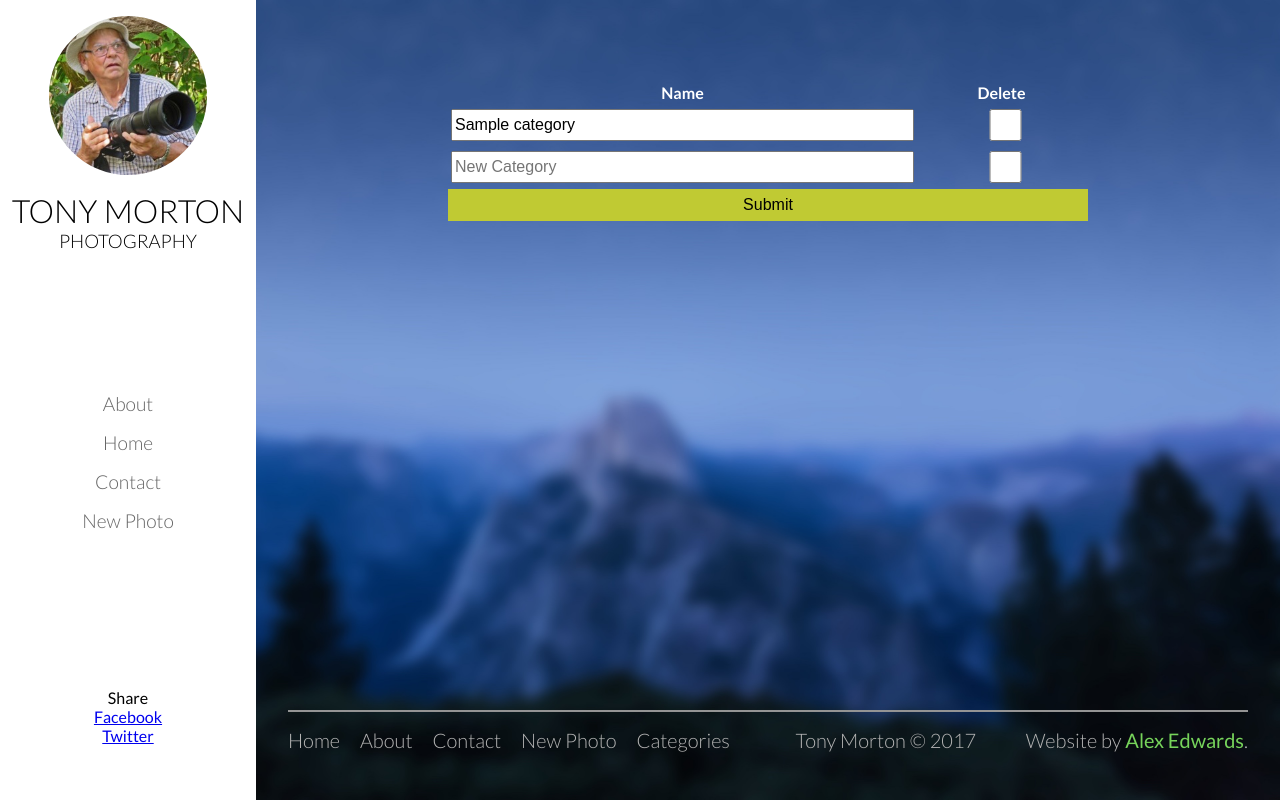
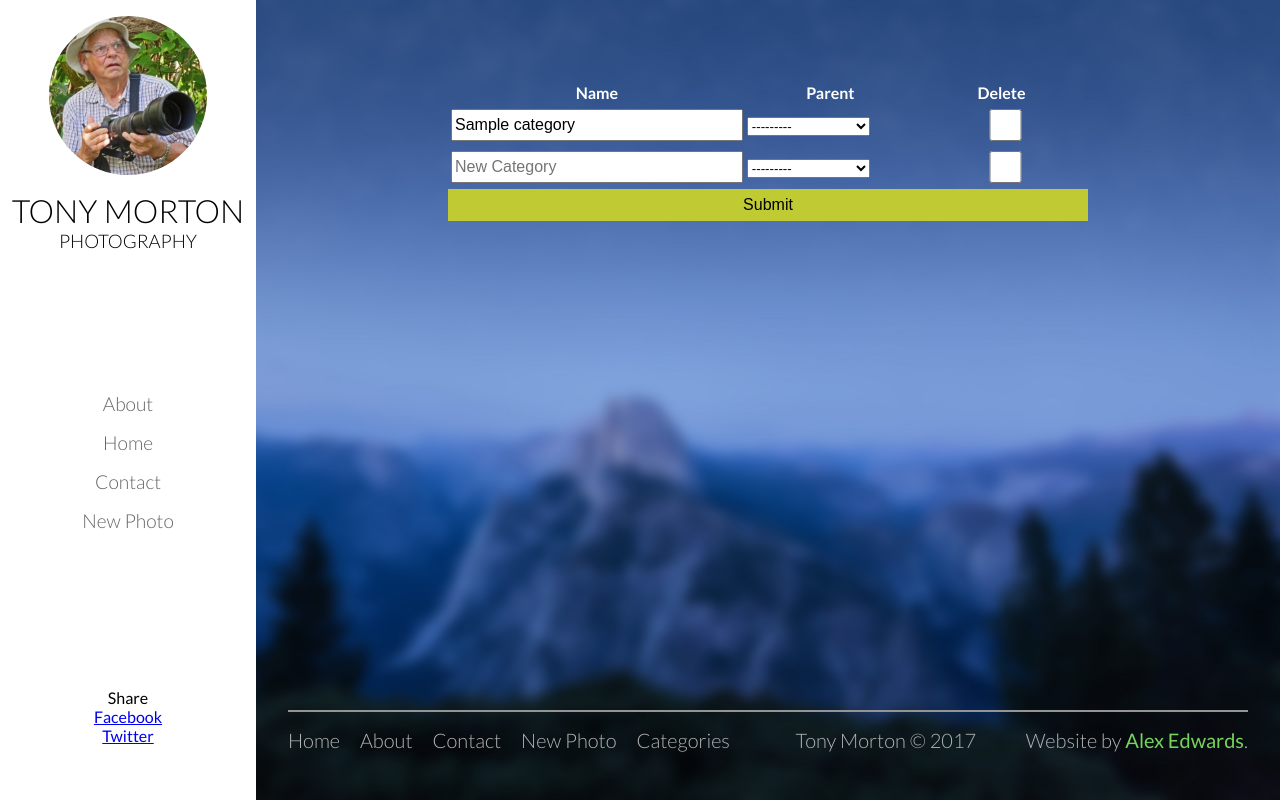
Before and after one commit to ae99/TonyMortonPhotography, a Django app: page /categories/ in a window 1280 px wide. Run offline with Django 3.2, Linux system fonts and the light colour scheme; a user stored in the database is signed in; tables that the repository leaves empty hold one stand-in row (values such as "Sample post").

Commit message:
Added Sub-Categories.

```diff
--- a/TMP/settings.py
+++ b/TMP/settings.py
@@ -28,7 +28,7 @@ SECRET_KEY = 'b6y)lr!87n*8e(odu#e+of2#cv$3(m96u%($9z$1d_u%bk@$_%'
 # SECURITY WARNING: don't run with debug turned on in production!
 DEBUG = False
 
-ALLOWED_HOSTS = ['alexedwards.xyz','127.0.0.1','tonymortonphotography.com']
+ALLOWED_HOSTS = ['alexedwards.xyz','127.0.0.1','tonymortonphotography.com','localhost']
 
 
 ##quwraRa-a?waQachAWRachutuc#U5Rev
--- a/photos/forms.py
+++ b/photos/forms.py
@@ -35,7 +35,7 @@ class CategoryForm(forms.ModelForm):
 
     class Meta:
         model = Category
-        fields = ('name',)
+        fields = ('name', 'parent')
 
 
 CategoryFormSet = modelformset_factory(Category, form=CategoryForm, can_delete=True)
--- a/photos/models.py
+++ b/photos/models.py
@@ -17,6 +17,7 @@ class Category(models.Model):
     # Defining Fields
     name = models.CharField(max_length=128, unique=True)
     slug = models.SlugField(unique=True)
+    parent = models.ForeignKey('self', blank=True, null=True)
 
     # Override default save method to "slugify" name
     # "Slugifing" makes string url-safe
--- a/photos/views.py
+++ b/photos/views.py
@@ -10,8 +10,38 @@ from photos.models import Category, Photo
 from photos.forms import NewPhotoForm, EditPhotoForm, CategoryFormSet
 
 
+def get_cats(categoryList,depth):
+    newList = []
+
+    for category in categoryList:
+        tempDict = {
+            'category': category,
+            'depth': depth
+        }
+
+        children = list(Category.objects.all().filter(parent=category))
+        tempDict['children'] = get_cats(children, depth + 1)
+
+        newList.append(tempDict)
+
+    return newList
+
+
+def flattern(aList):
+    category_list = []
+    for item in aList:
+        category_list.append({
+            'category': item['category'],
+            'depth': item['depth']
+        })
+
+        category_list += flattern(item['children'])
+
+    return category_list
+
+
 # View for index
-def index(request, category_slug="all", page_number=1):
+def index(request, category_slug = "all", page_number = 1):
     # If category is defined - see category view
     if category_slug == "all":
         photos_all = Photo.objects.all().order_by("-id")  # Return entire Database in reverse chronological order
@@ -21,7 +51,10 @@ def index(request, category_slug="all", page_number=1):
         photos_all = category.photos.order_by("id")  # Returns all photos for specific category
     paginator = Paginator(photos_all, 20)  # Paginates all photos into pages of 20
 
-    category_list = Category.objects.all()
+    root_categories = list(Category.objects.all().filter(parent=None))
+    category_list = flattern(get_cats(root_categories, 1))
+
+    # print(category_list[0])
 
     # Error trapping, set pages
     try:
--- a/templates/categories.html
+++ b/templates/categories.html
@@ -14,6 +14,9 @@
             <th>
                 Name
             </th>
+            <th>
+                Parent
+            </th>
             <th style="width: 3rem;">
                 Delete
             </th>
@@ -21,7 +24,8 @@
         {% for form in formset %}
             <tr>
                 <td>{{ form.name }}</td>
-            {{ form.id }}
+                <td>{{ form.parent }}</td>
+                {{ form.id }}
                 <td>{{ form.DELETE }}</td>
             </tr>
         {% endfor %}
```
Also changed, not shown: templates/index.html (+7 -3 lines), templates/photo.html (line endings or trailing spaces).
